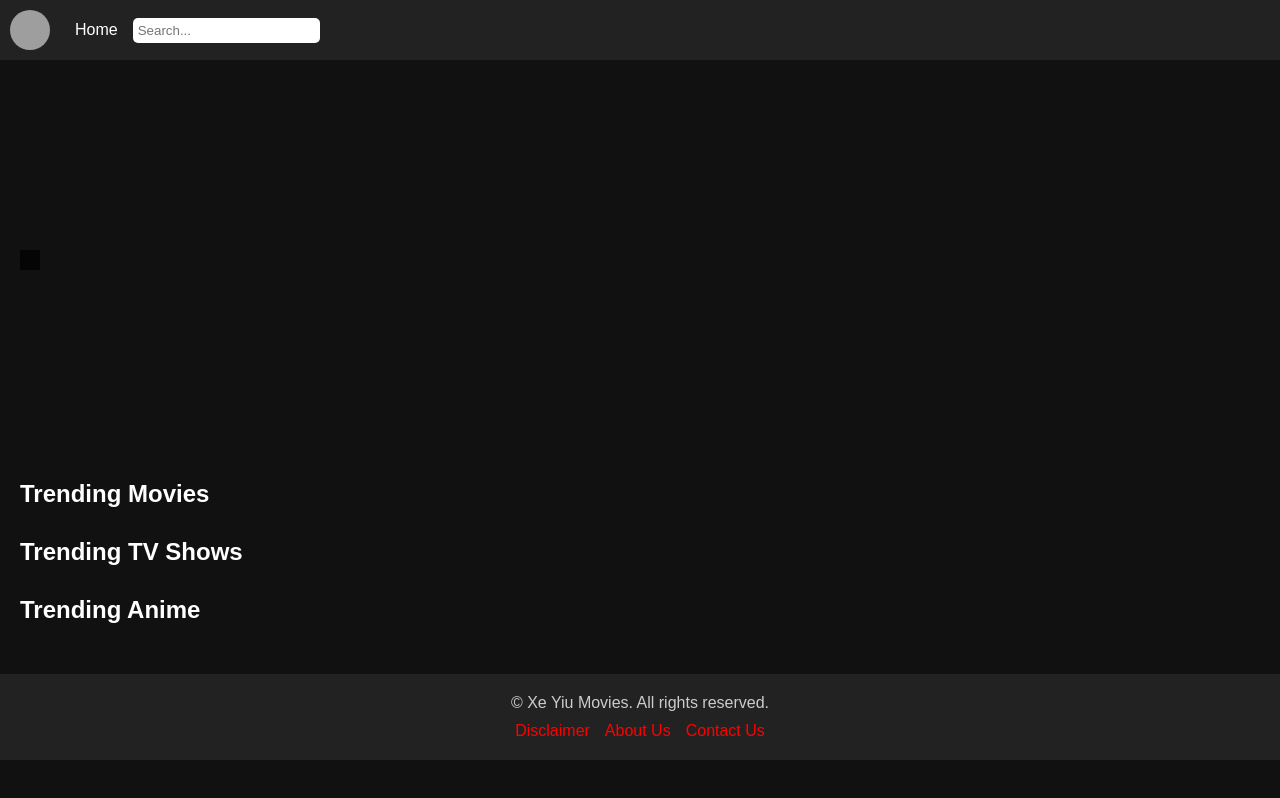
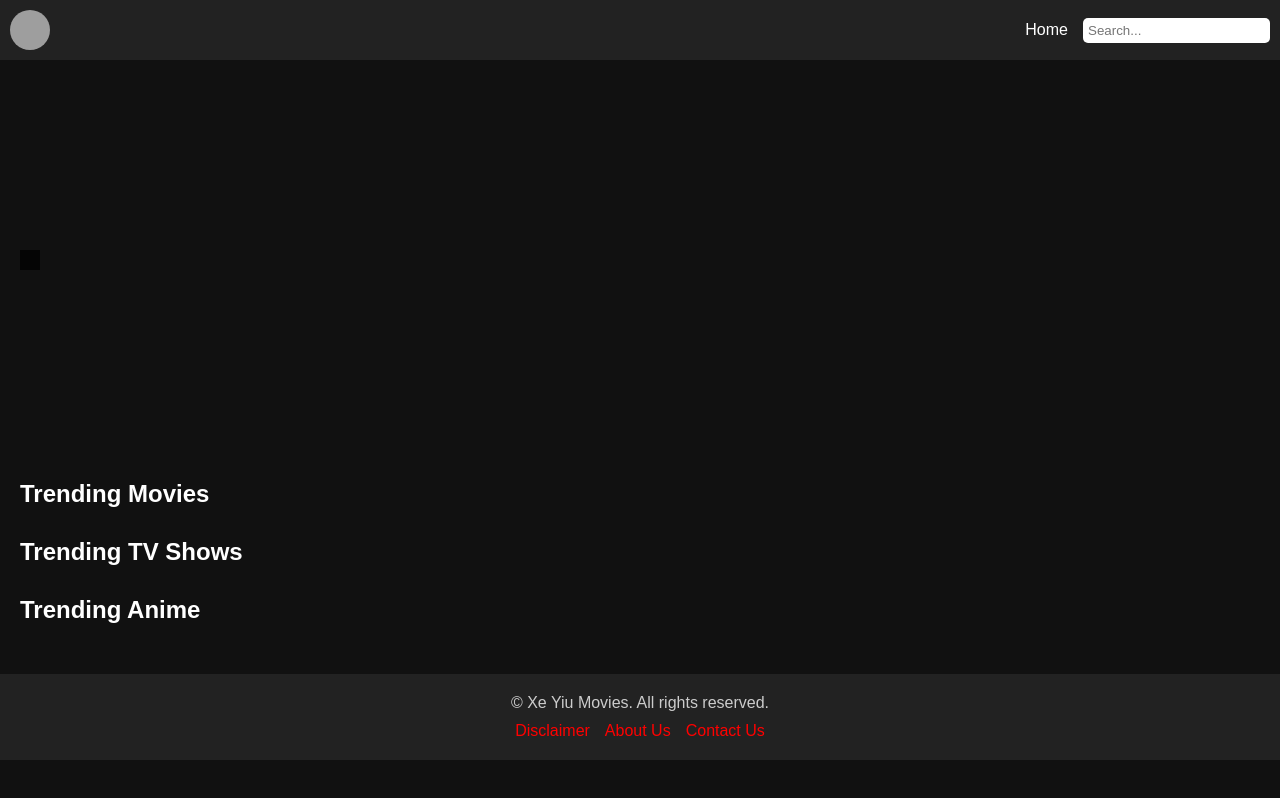
Before and after one commit to Philic19/moviesite, a plain HTML site: page my-website/index.html in a window 1280 px wide. Drawn offline with Linux system fonts and the light colour scheme; no server answers; grey boxes are pictures that could not be loaded.

Commit message:
Update home.css

```diff
--- a/my-website/css/home.css
+++ b/my-website/css/home.css
@@ -2,7 +2,7 @@
     body { font-family: Arial, sans-serif; background: #111; color: #fff; }
 
     .navbar {
-      display: flex; justify-content: flex-start; align-items: center;
+      display: flex; justify-content: space-between; align-items: center;
       padding: 10px; background: #222;
     }
 
@@ -12,7 +12,7 @@
                   object-fit: cover; /* Ensures the image covers the entire area without distortion */
                   margin-right: 10px; /* Space between the logo and the nav links */
                 }
-    .nav-links { display: flex; align-items: center; gap: 10px;  margin-left: 10px; }
+    .nav-links { display: flex; align-items: center; gap: 10px;  margin-left: auto; }
     .nav-links a { color: white; text-decoration: none; margin: 0 5px; }
 
     .search-bar {
```
